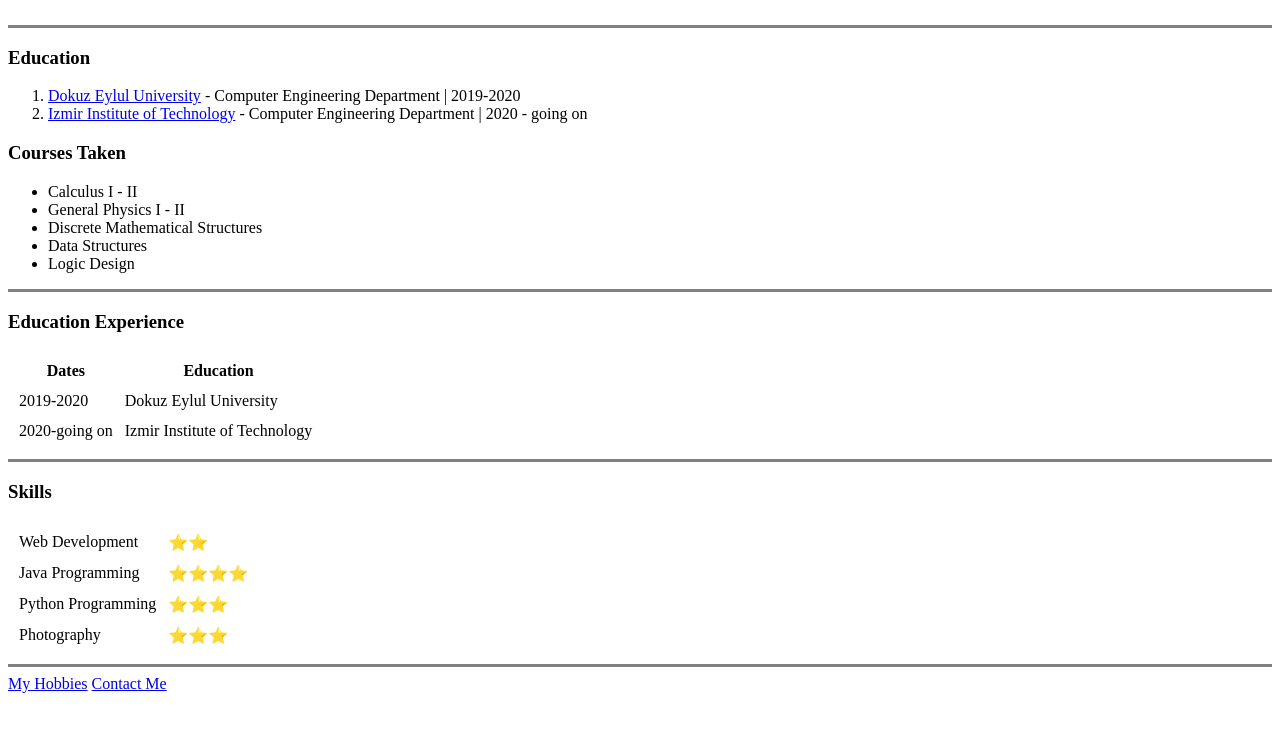
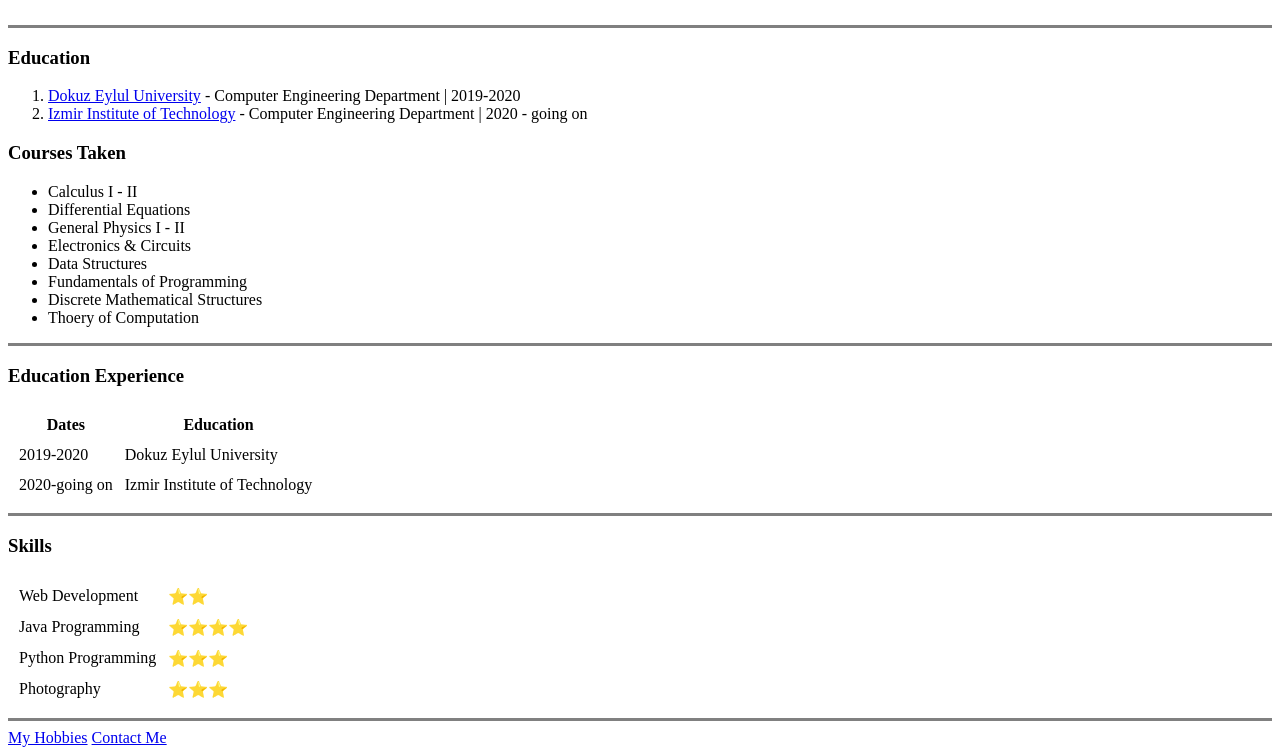
Before and after one commit to dissactive/cv, a plain HTML site: page index.html in a window 1280 px wide. Shown: the part 187-942 px from the top of the page. Before the commit the page ends 888 px from the top, so only its background shows below. Drawn offline with Linux system fonts and the light colour scheme.

Commit message:
Update index.html
updated taken courses

```diff
--- a/index.html
+++ b/index.html
@@ -28,10 +28,13 @@
   <h3>Courses Taken</h3>
   <ul>
     <li>Calculus I - II</li>
+    <li>Differential Equations</li>
     <li>General Physics I - II</li>
+    <li>Electronics & Circuits</li>
+    <li>Data Structures</li>
+    <li>Fundamentals of Programming</li>
     <li>Discrete Mathematical Structures</li>
-    <li>Data Structures</li>
-    <li>Logic Design</li>
+    <li>Thoery of Computation</li>
   </ul>
 
   <hr size=3 noshade>
```
